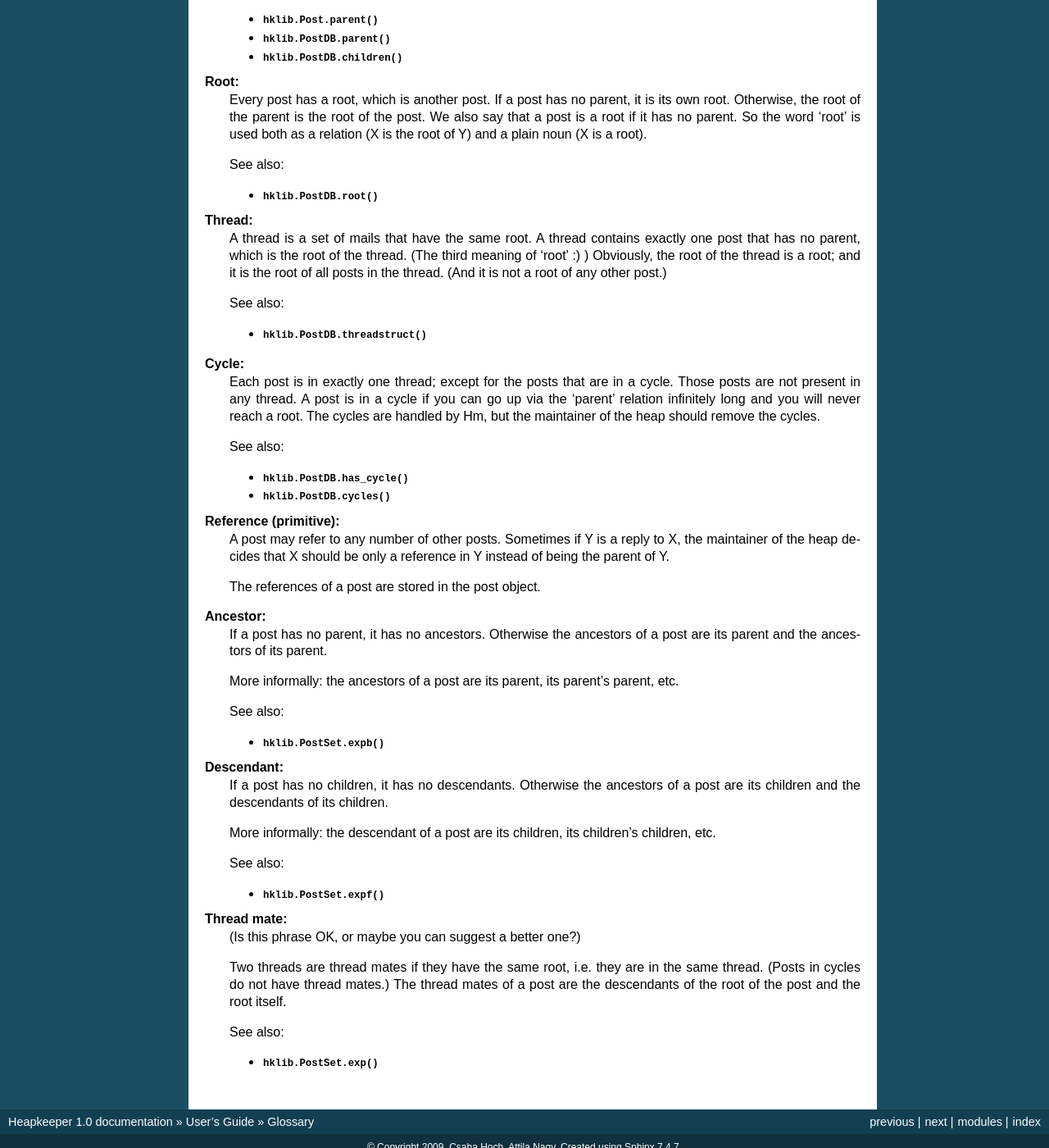
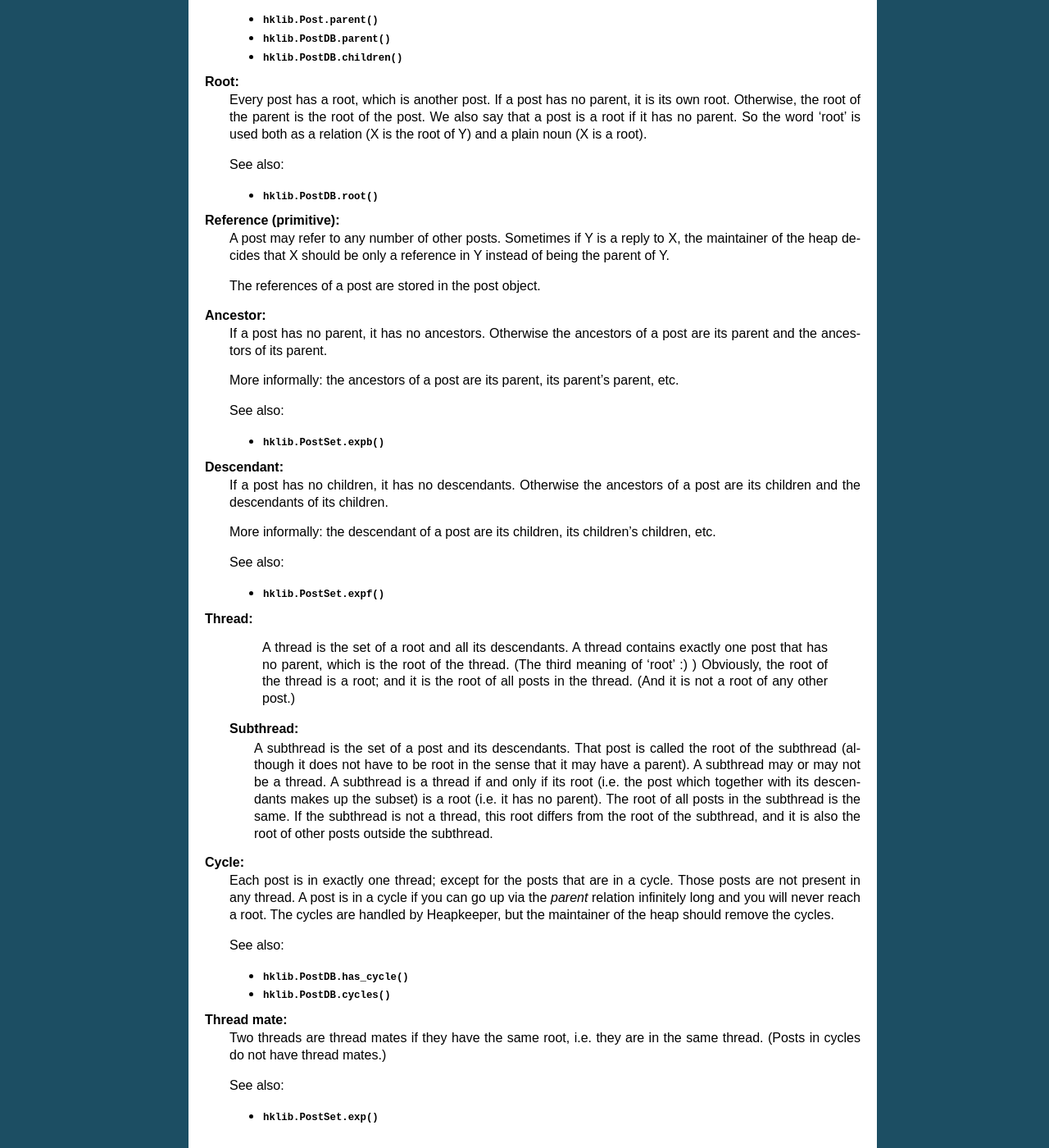
Before and after one commit to hcs42/heapkeeper-old, a Sphinx documentation site: the page built from doc/glossary.rst, in a window 1280 px wide and 1400 px high, scrolled down 445 px. Shown: the whole window at 82% size. Built offline with Sphinx 7.4.7, drawn with Linux system fonts in a browser that asks for light colours; pages that are not in the unit, such as notebooks, are missing from menus.

Commit message:
Doc/Glossary: (sub)thread corrected
The definition of "thread" and "subthread" were incorrect, so they have been
corrected. They also have been moved to a better place inside the Glossary.

```diff
--- a/doc/glossary.rst
+++ b/doc/glossary.rst
@@ -42,31 +42,6 @@ explicitly noted to be primitive. Actually, there are only two primitives:
 
     * :func:`hklib.PostDB.root`
 
-**Thread:**
-    A thread is a set of mails that have the same root. A thread
-    contains exactly one post that has no parent, which is the root of
-    the thread. (The third meaning of 'root' :) ) Obviously, the root
-    of the thread is a root; and it is the root of all posts in the
-    thread. (And it is not a root of any other post.)
-
-    See also:
-
-    * :func:`hklib.PostDB.threadstruct`
-
-.. _cycle:
-
-**Cycle:**
-    Each post is in exactly one thread; except for the posts that are
-    in a cycle. Those posts are not present in any thread. A post is
-    in a cycle if you can go up via the 'parent' relation infinitely
-    long and you will never reach a root. The cycles are handled by
-    Hm, but the maintainer of the heap should remove the cycles.
-
-    See also:
-
-    * :func:`hklib.PostDB.has_cycle`
-    * :func:`hklib.PostDB.cycles`
-
 **Reference (primitive):**
     A post may refer to any number of other posts. Sometimes if Y is
     a reply to X, the maintainer of the heap decides that X should be
@@ -98,13 +73,42 @@ explicitly noted to be primitive. Actually, there are only two primitives:
 
     * :func:`hklib.PostSet.expf`
 
+**Thread:**
+     A thread is the set of a root and all its descendants. A thread
+     contains exactly one post that has no parent, which is the root of
+     the thread. (The third meaning of 'root' :) ) Obviously, the root
+     of the thread is a root; and it is the root of all posts in the
+     thread. (And it is not a root of any other post.)
+
+ **Subthread:**
+     A subthread is the set of a post and its descendants. That post
+     is called the root of the subthread (although it does not have
+     to be root in the sense that it may have a parent). A subthread
+     may or may not be a thread. A subthread is a thread if and only
+     if its root (i.e. the post which together with its descendants
+     makes up the subset) is a root (i.e. it has no parent). The root
+     of all posts in the subthread is the same. If the subthread is
+     not a thread, this root differs from the root of the subthread,
+     and it is also the root of other posts outside the subthread.
+
+.. _cycle:
+
+**Cycle:**
+    Each post is in exactly one thread; except for the posts that are
+    in a cycle. Those posts are not present in any thread. A post is
+    in a cycle if you can go up via the *parent* relation infinitely
+    long and you will never reach a root. The cycles are handled by
+    Heapkeeper, but the maintainer of the heap should remove the cycles.
+
+    See also:
+
+    * :func:`hklib.PostDB.has_cycle`
+    * :func:`hklib.PostDB.cycles`
+
 **Thread mate:**
-    (Is this phrase OK, or maybe you can suggest a better one?)
-
     Two threads are thread mates if they have the same root, i.e. they
     are in the same thread. (Posts in cycles do not have thread
-    mates.) The thread mates of a post are the descendants of the root
-    of the post and the root itself.
+    mates.)
 
     See also:
 
```
